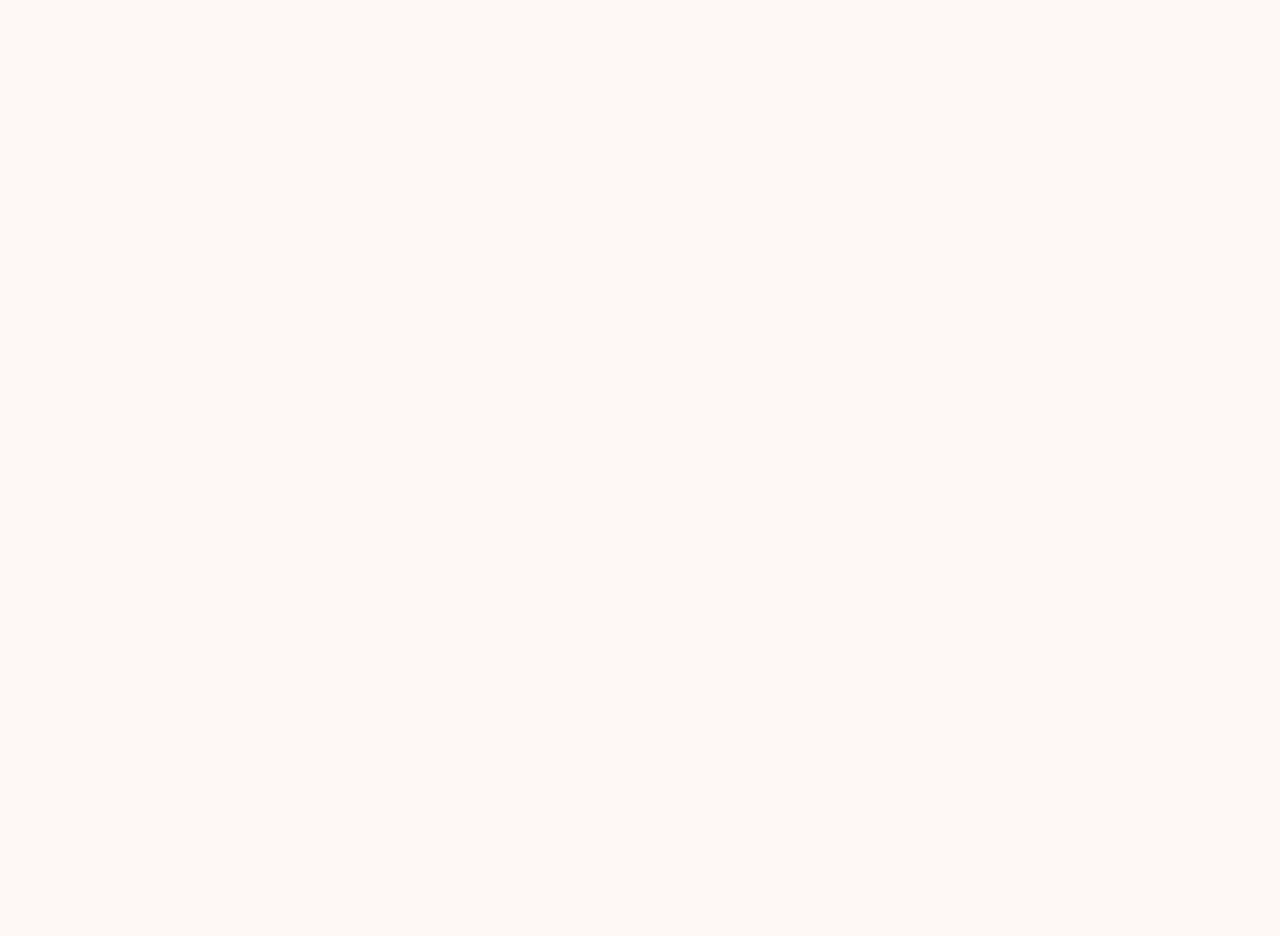
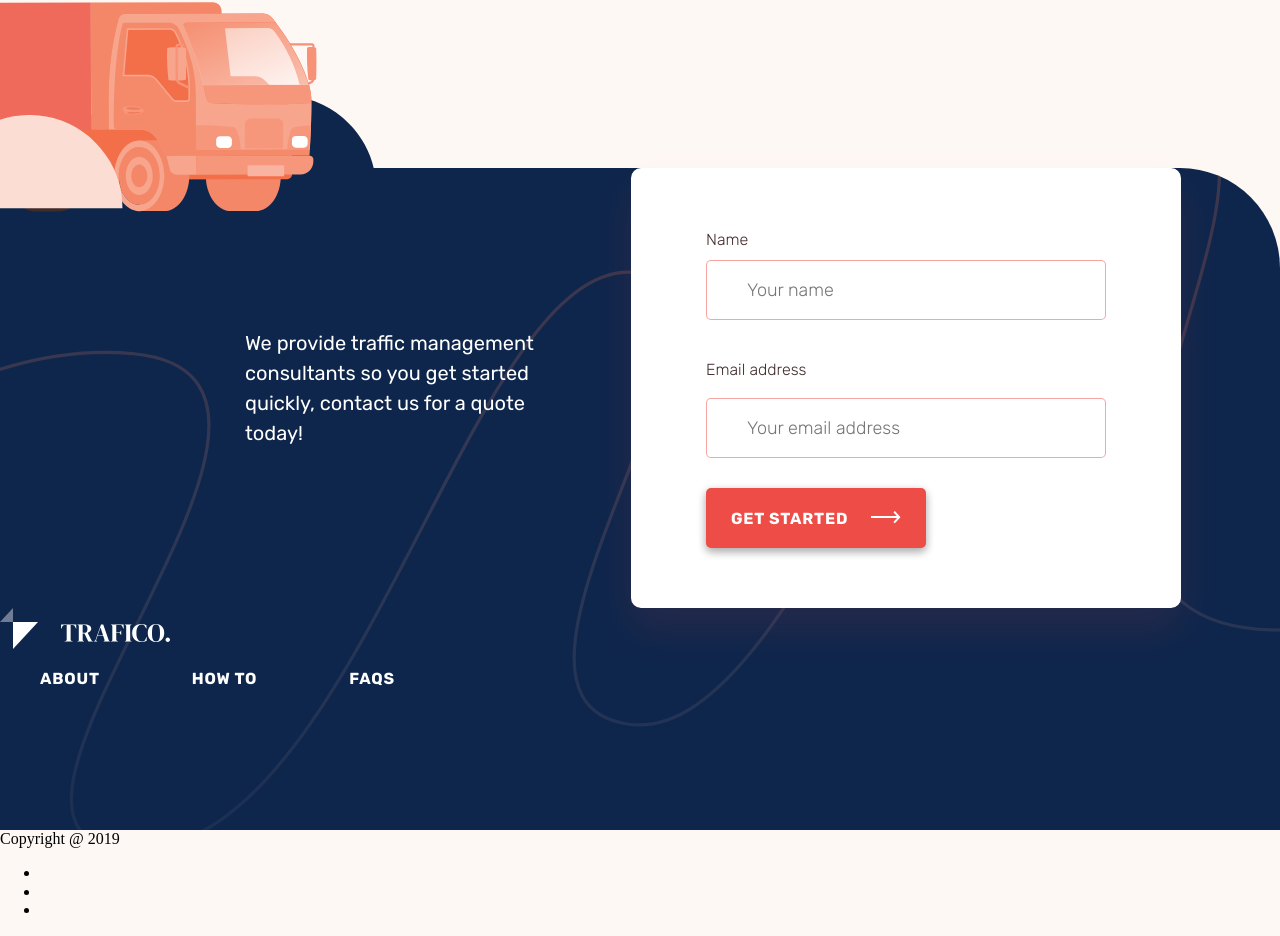
Before and after one commit to sasaBej/trafico-react, a React (Create React App) app: page / in a window 1280 px wide. Shown: the part 4447-5383 px from the top of the page. Before the commit the page ends 4401 px from the top, so only its background shows below. Built offline with nearby package versions, Linux system fonts and the light colour scheme; no server answers.

Commit message:
add footer top part

```diff
--- a/src/App.js
+++ b/src/App.js
@@ -4,6 +4,7 @@ import Header from "./components/Header";
 import About from './components/About';
 import Apply from './components/Apply';
 import Faq from './components/Faq';
+import Footer from './components/Footer';
 
 function App() {
   return (
@@ -12,6 +13,7 @@ function App() {
      <About />
      <Apply />
      <Faq />
+     <Footer/>
    </div>
   );
 }
--- /dev/null
+++ b/src/components/Footer.jsx
@@ -0,0 +1,55 @@
+import React from 'react';
+
+import footerCar from '../assets/img/bottom_car.svg';
+import logoFooter from '../assets/img/logo_bt.svg';
+
+function Footer() {
+    return (
+        <footer className="footer">
+            <div className="footer__car">
+                <img src={footerCar} alt="Footer car" />
+            </div>
+            <div className="footer__main">
+                <div className="footer__top">
+                    <div className="footer__main-descr">
+                    We provide traffic management consultants so you get started quickly, contact us for a quote today!
+                    </div>
+                    <form className="form">
+                        <label for="name">Name</label>
+                        <input type="text"  name="name" placeholder="Your name" required/>
+                        <label for="mail">Email address</label>
+                        <input type="email"  name="mail" placeholder="Your email address"  required/>
+                        <button className="btn__orange" type="submit" form="sendform">get started</button>
+                    </form>
+                </div>
+
+                <div className="nav_bot flex">
+                    <a className="logo_bottom" aria-label="logo" href="#">
+                        <img src={logoFooter} alt="logo image" />
+                    </a>
+                    <ul className="nav_bottom flex">
+                        <li className="nav_bottom__item nav__item">
+                            <a href="#aboutS" className="nav__link">about</a>
+                        </li>
+                        <li className="nav_bottom__item nav__item">
+                            <a href="#htaS" className="nav__link">how to</a>
+                        </li>
+                        <li className="nav_bottom__item nav__item">
+                            <a href="#faqS" className="nav__link">faqs</a>
+                        </li>
+                    </ul>
+                </div>
+            </div>
+            <div className="bottom_links flex">
+                <div className="copy">Copyright @ 2019</div>
+                <ul className="social_link flex">
+                    <li className="social_link__fa"><a href="#"></a></li>
+                    <li className="social_link__tw"><a href="#"></a></li>
+                    <li className="social_link__insta"><a href="#"></a></li>
+                </ul>
+            </div>
+        </footer>
+    )
+}
+
+export default Footer;
--- a/src/scss/components/_all.scss
+++ b/src/scss/components/_all.scss
@@ -3,3 +3,4 @@
 @import 'apply';
 @import 'faq';
 @import 'postItem';
+@import 'footer';
--- /dev/null
+++ b/src/scss/components/_footer.scss
@@ -0,0 +1,103 @@
+
+.footer {
+    &__car {
+        transform: translateY(48px);
+    }
+    &__top {
+        padding-left: 189px;
+        display: flex;
+        justify-content: space-evenly;
+        flex-wrap: wrap;
+    }
+    &__main {
+        // padding-top: 124px;
+        // padding-left: 64px;
+        // min-height: 951px;
+        background-image: url(../../assets/img/vector_foter.svg); //line is separated from bg
+        background-color: #0F264C;
+        background-position: center;
+        background-repeat: no-repeat;
+        background-size: cover;
+        min-height: 662px;
+        max-width: 1400px;
+        border-top-right-radius: 100px;
+        &-descr {
+            // transform: translateY(-45px);
+            max-width: 330px;
+            font-family: Rubik;
+            font-style: normal;
+            font-weight: normal;
+            font-size: 20px;
+            line-height: 30px;
+            display: flex;
+            align-items: center;
+            color: #FFFFFF;
+            // &::before {
+            //     position: absolute;
+            //     content: "";
+            //     width: 10px;
+            //     height: 160px;
+            //     background-color: #ED4D47;
+            //     border-radius: 5px 0 0 5px;
+            //     margin-left: -50px;
+            // }
+        }
+    }
+}
+
+.form {
+    margin-right: 43px;
+    // margin-right: 140px;
+    width: 550px;
+    height: 440px;
+    border-radius: 10px;
+    background-color: rgba(255, 255, 255, 1);
+    padding: 52px 75px;
+    box-shadow: 0px 20px 40px rgba(238, 77, 71, 0.1);
+    label {
+        font-family: Rubik;
+        font-style: normal;
+        font-weight: 300;
+        font-size: 16px;
+        line-height: 40px;
+        color: #402B2B;
+        height: 38px;
+    }
+    label[for="mail"] {
+        display: inline-block;
+        margin-top: 30px;
+        margin-bottom: 10px;
+    }
+    input {
+        font-family: Rubik;
+        font-style: normal;
+        font-weight: 300;
+        font-size: 18px;
+        line-height: 40px;
+        width: 400px;
+        height: 60px;
+        background: #FFFFFF;
+        border: 1px solid rgba(238, 77, 71, 0.5);
+        box-sizing: border-box;
+        border-radius: 5px;
+    }
+    input:focus {
+        outline: none;
+        border: 2px solid #EE4D47;
+        box-shadow: 0px 20px 40px rgba(238, 77, 71, 0.2);
+        font-family: Rubik;
+        font-style: normal;
+        font-weight: bold;
+        font-size: 18px;
+        line-height: 40px;
+        color: #402B2B;
+    }
+    input[type=email] {
+
+        margin-bottom: 30px;
+    }
+    input[type=text],
+    input[type=email] {
+        padding: 11px 0 11px 40px;
+    }
+}
```
